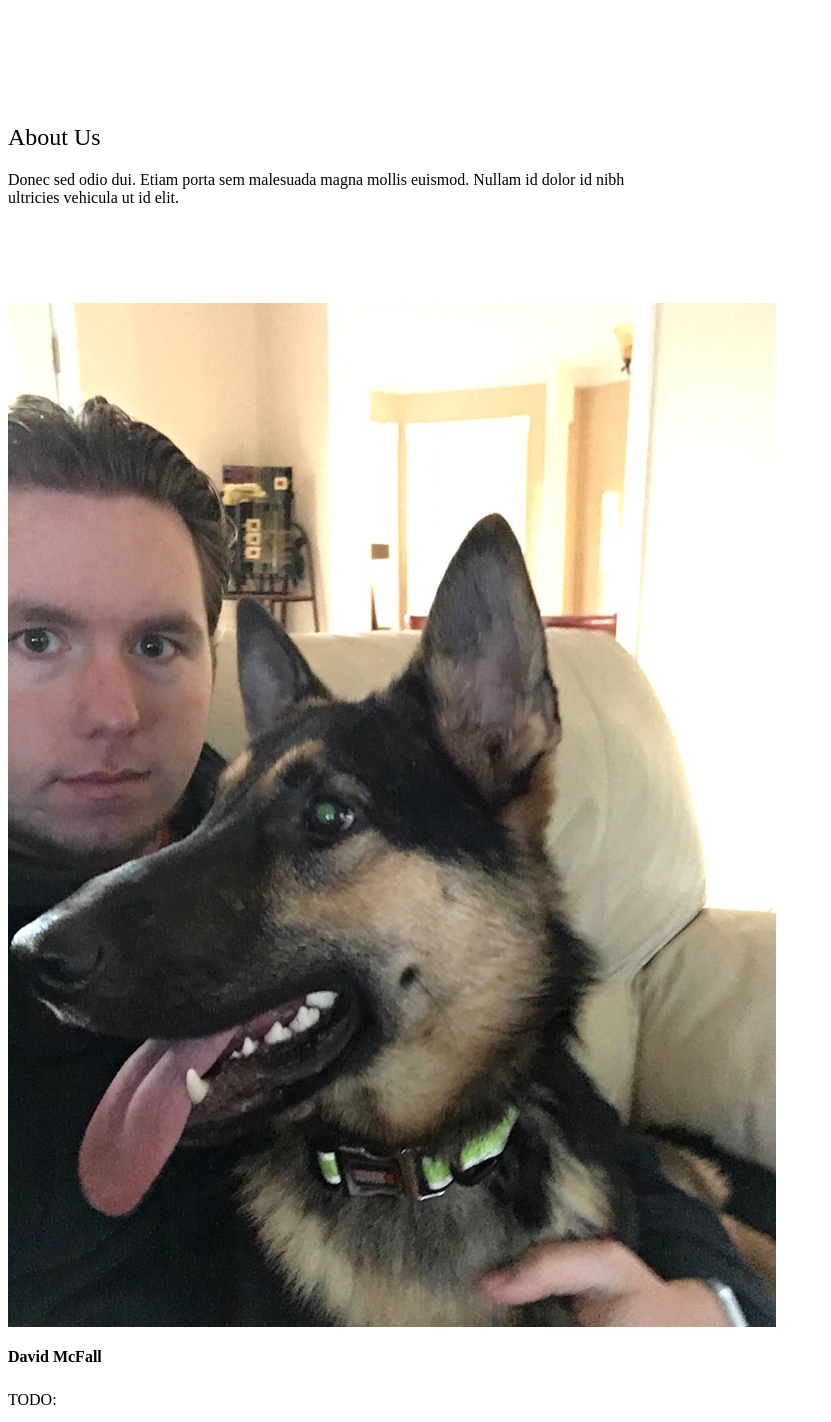
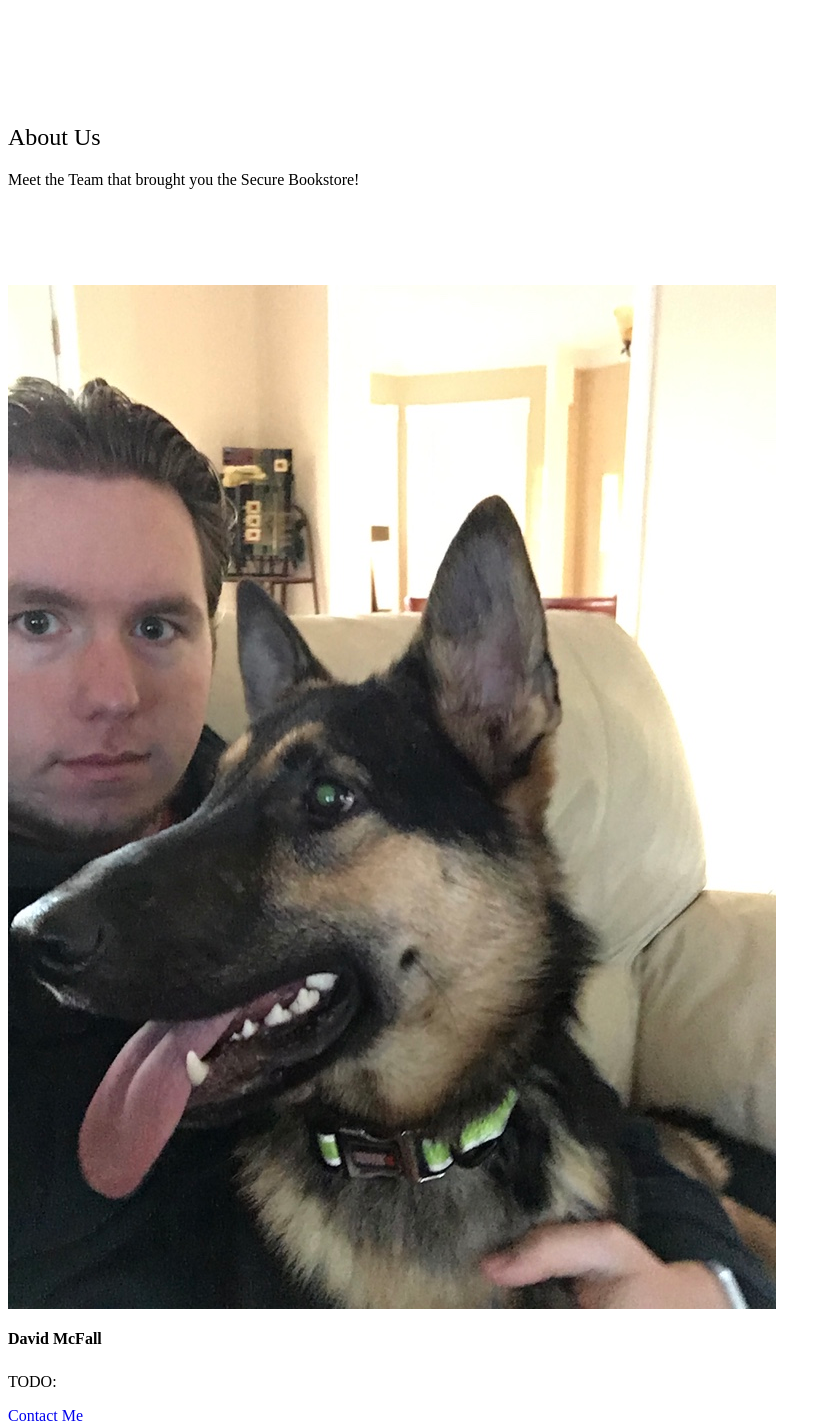
Before and after one commit to Schorcher/SecureBookstore, a PHP site: page /template/about_page.php in a window 1280 px wide. Shown: the top 1422 px of the page, without its empty margins (0-831 px from the left). Run offline with PHP 8.4, Linux system fonts and the light colour scheme; some libraries are stand-ins or nearby versions.

Commit message:
Add files via upload

```diff
--- a/template/about_page.php
+++ b/template/about_page.php
@@ -13,7 +13,7 @@
 <section class="jumbotron text-center">
     <div class="container">
         <h1 class="jumbotron-heading">About Us</h1>
-        <p class="lead text-muted">Donec sed odio dui. Etiam porta sem malesuada magna mollis euismod. Nullam id dolor id nibh ultricies vehicula ut id elit.</p>
+        <p class="lead text-muted">Meet the Team that brought you the Secure Bookstore!</p>
     </div>
 </section>
 
@@ -49,7 +49,7 @@
                         <div class="card-block px-3">
                             <h4 class="card-title">Heather Rego</h4>
                             <h6 class="card-title"></h6>
-                            <p class="card-text">TODO: </p>
+                            <p class="card-text">Heather is a Senior in Computer Science at Kennesaw State University. She enjoys planning events for Women in Technology-Campus, communicating between companies for ProArch IT Solutions, and playing with her Shih Tzu puppy named Presley. </p>
                             <a href="mailto:hrego@students.kennesaw.edu" class="btn btn-primary">Contact Me</a>
                         </div>
                     </div>
```
